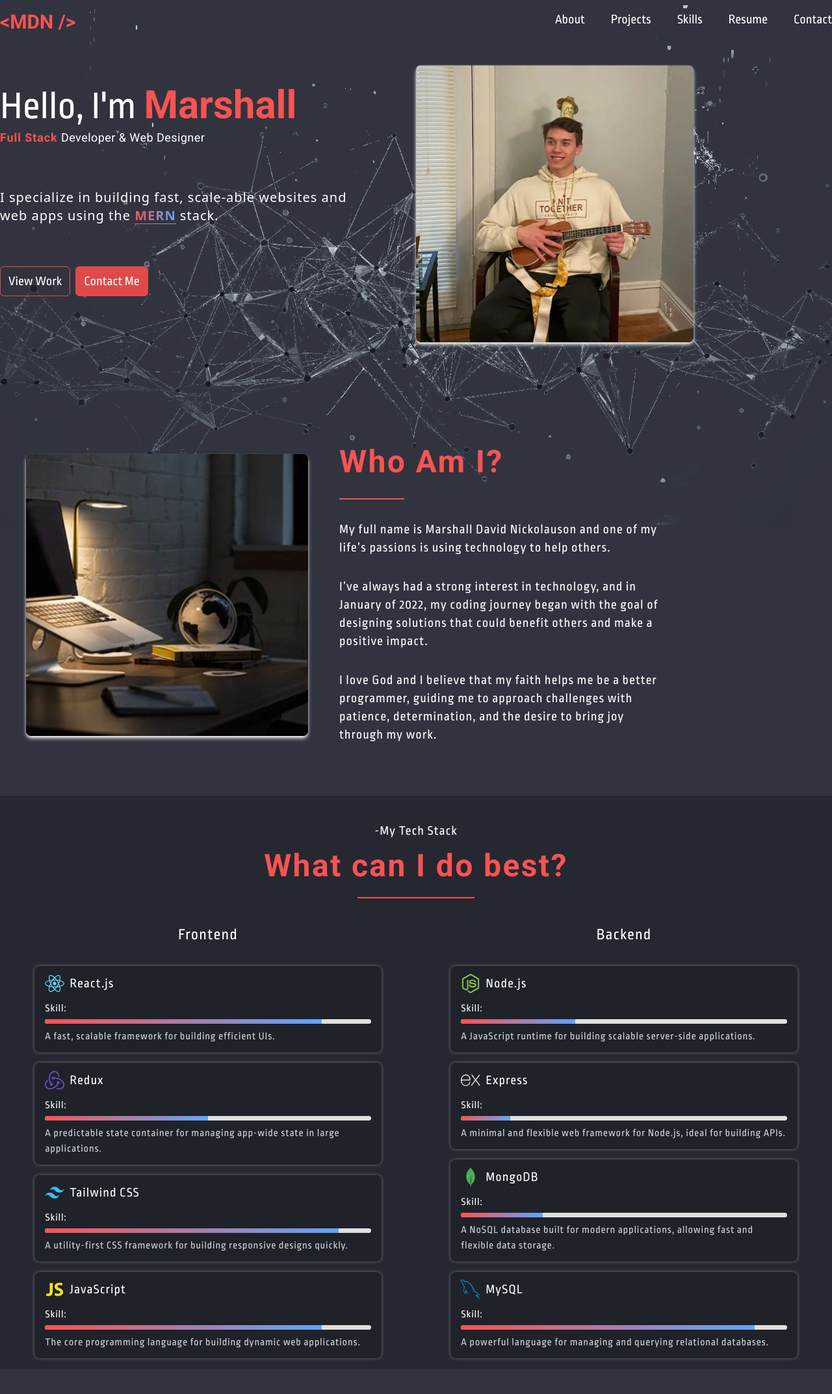
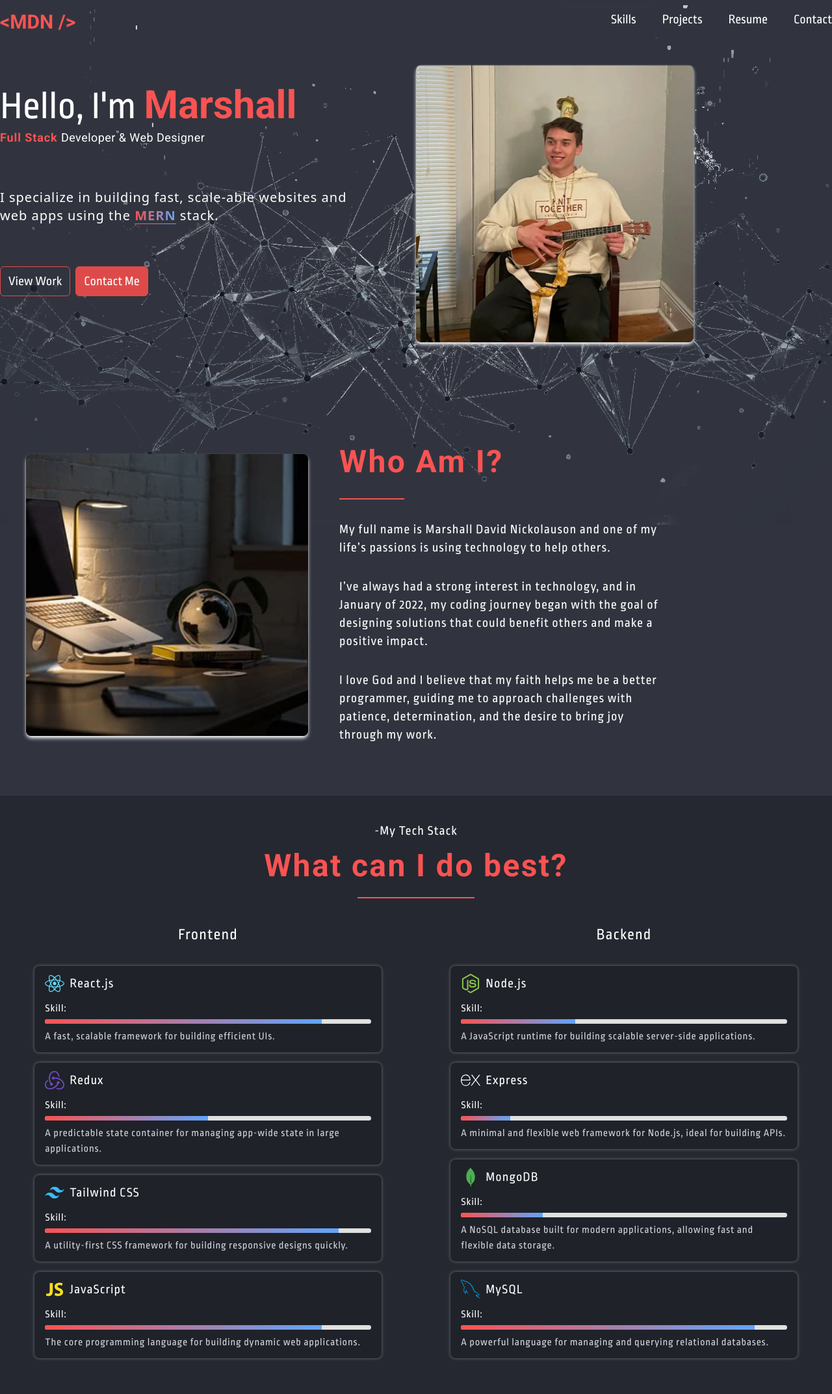
Before and after one commit to MarshallNickolauson/portfolio-website, a React (Vite) app: page / in a window 1280 px wide. Shown: the whole page at 65% size. Before the commit the page ends 2107 px from the top, so only its background shows below. Built offline with nearby package versions, Linux system fonts and the light colour scheme.

Commit message:
style updates

```diff
--- a/src/components/AboutSection.jsx
+++ b/src/components/AboutSection.jsx
@@ -11,7 +11,7 @@
     }
 
     return (
-        <div className='container mx-auto mt-40'>
+        <div className='container mx-auto mt-40' id='about'>
             <div ref={divRef} className="flex flex-row items-center">
                 <div className={`flex-shrink-0 ${hasBeenViewed ? 'fade-in-left' : 'opacity-0'}`}>
                     <img
--- a/src/components/Navbar.jsx
+++ b/src/components/Navbar.jsx
@@ -16,9 +16,8 @@
                 <div className='flex flex-row justify-between'>
                     <h1 className='font-roboto font-bold text-3xl text-mainOrange'>{"<MDN />"}</h1>
                     <div className='space-x-10'>
-                        <a href='#about' className='font-ropa text-white text-xl hover:underline'>About</a>
+                        <a href='#skills' className='font-ropa text-white text-xl hover:underline'>Skills</a>
                         <a href='#projects' className='font-ropa text-white text-xl hover:underline'>Projects</a>
-                        <a href='#skills' className='font-ropa text-white text-xl hover:underline'>Skills</a>
                         <a href='#resume' className='font-ropa text-white text-xl hover:underline'>Resume</a>
                         <a href='#contact' className='font-ropa text-white text-xl hover:underline'>Contact</a>
                     </div>
--- a/src/components/SkillsSection.jsx
+++ b/src/components/SkillsSection.jsx
@@ -82,8 +82,8 @@
     ];
 
     return (
-        <div className="bg-darkGrayBackground">
-            <div className='container mx-auto mt-20 pt-10 mb-60'>
+        <div className="bg-darkGrayBackground" id='skills'>
+            <div className='container mx-auto mt-20 py-10'>
                 <div ref={divRef} className={`flex flex-col justify-center items-center ${hasBeenViewed ? 'fade-in-bottom' : ''}`}>
                     <p className='font-ropa text-white tracking-wider text-xl'>-My Tech Stack</p>
                     <h1 className='mt-4 text-mainOrange text-5xl font-roboto font-bold tracking-wider'>What can I do best?</h1>
--- a/src/index.css
+++ b/src/index.css
@@ -1,6 +1,10 @@
 @tailwind base;
 @tailwind components;
 @tailwind utilities;
+
+html {
+    scroll-behavior: smooth;
+}
 
 body {
     background-color: #31343E;
```
